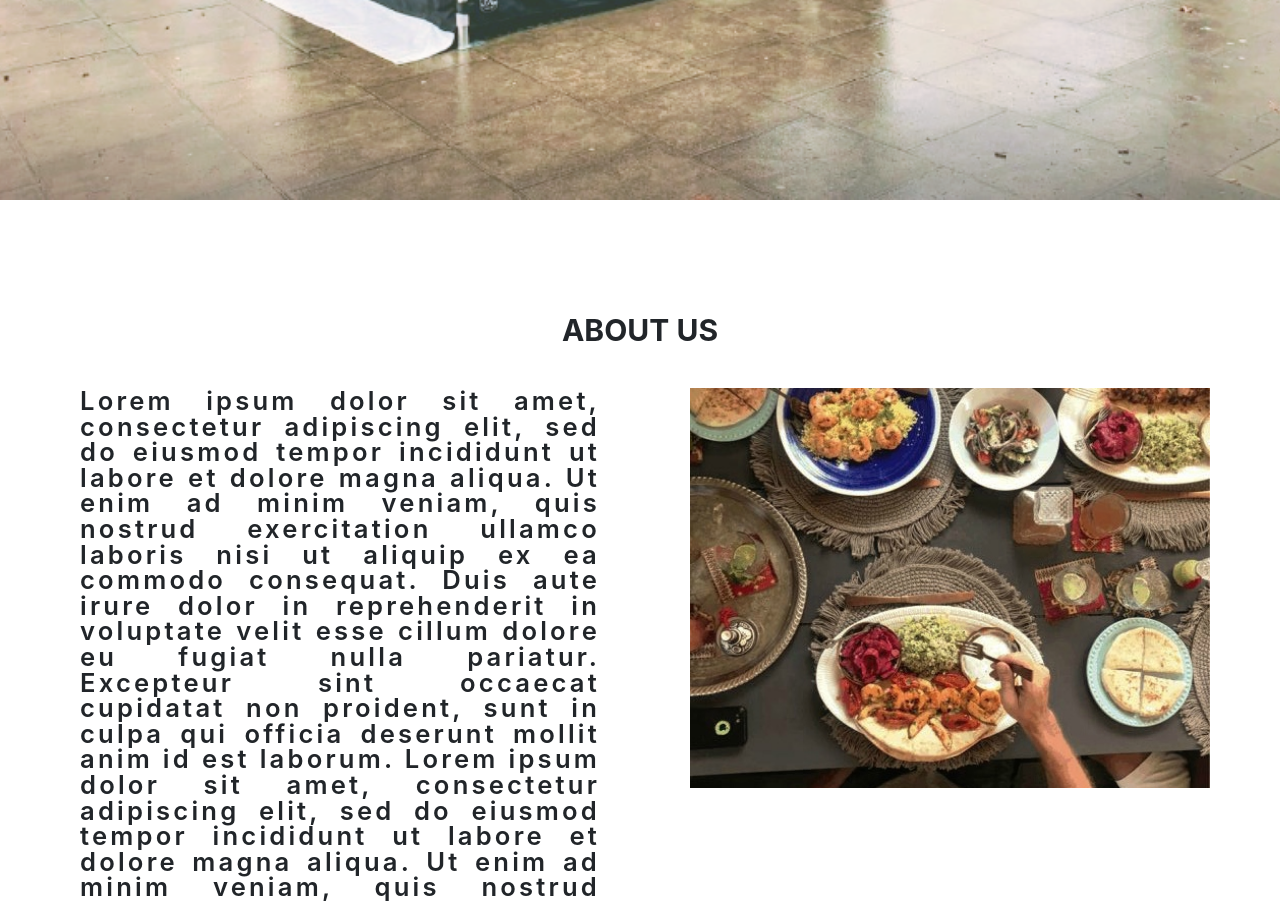
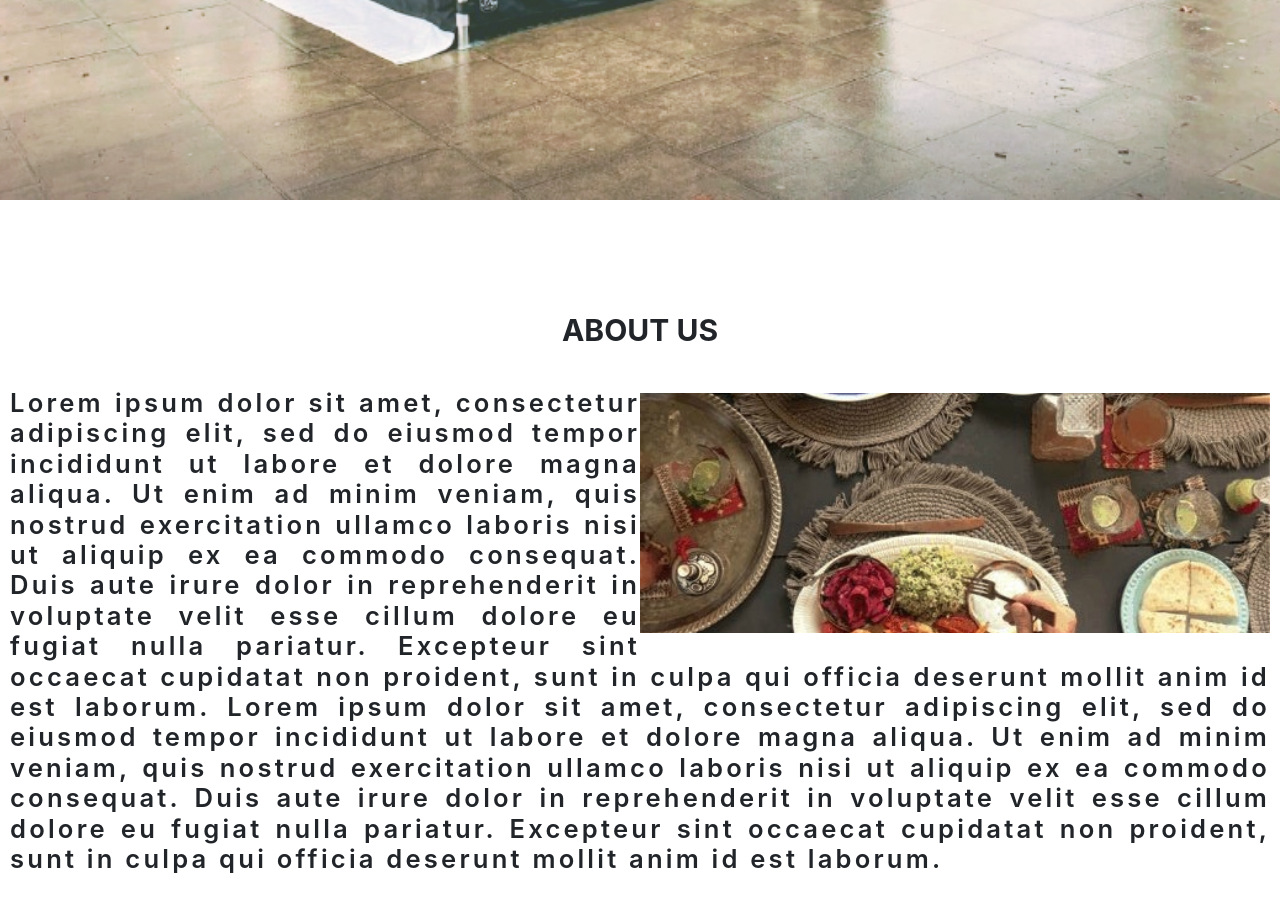
Before and after one commit to alexeykuz-sys/healthybite, a plain HTML site: page index.html in a window 1280 px wide. Shown: the part 600-1501 px from the top of the page. Drawn offline with nearby package versions, Linux system fonts and the light colour scheme.

Commit message:
about page text wrap

```diff
--- a/assets/css/style.css
+++ b/assets/css/style.css
@@ -5,7 +5,7 @@
     padding: 0;
     border: 0;
     box-sizing: border-box;
-    overflow-x: hidden;
+
 }
 
 .body,
@@ -74,6 +74,7 @@ html {
     justify-content: center;
     align-items: center;
     text-align: center;
+
 }
 
 .home-img:before {
@@ -131,23 +132,22 @@ html {
     text-align: center;
 }
 .text-wrapper {
-    display: grid;
-    grid-template-columns: repeat(auto-fill, minmax(500px, 2fr));
-    grid-gap: 5rem;
+    display: flex;
     align-items: flex-start;
-    justify-content: center;
-    margin: 0 auto;
+    justify-content: space-evenly;
+    margin: 0 5px;
     padding:10px;
 }
 
 .image-about {
     background-image: url(../images/about-page.jpg);
-    width: 100%;
-    height: 90vh;
+    width:50%;
+    height: 60vh;
     background-size: cover;
     background-repeat: no-repeat;
     background-position: center center;
-    margin: 5px 10px;
+    margin: 0 20px ;
+    float: right;
 
 }
 
@@ -159,8 +159,10 @@ html {
     line-height: 1.6rem;
     text-align: justify ;
     margin: 5px auto;
-    flex-wrap: wrap;
+
+
 }
+
 
 /*----Menu page----*/
 .menu-wrapper {
@@ -205,7 +207,7 @@ html {
     width: 100%;
     height: auto;
     border-radius: 5%;
-    margin: 10px;
+    margin: 10px auto;
     border: 1px solid black;
 
 }
@@ -344,13 +346,8 @@ input[type=submit]:hover {
 @media screen
  and (max-device-width: 900px)
  and (min-device-width: 300px) {
-    .navbar {
-        font-weight: 700;
-        font-size: 2rem;
-        letter-spacing: 0.2rem;
-        color: rgb(67, 167, 13);
-        background: #fcfcfc;
-        margin-top: 0;
+   .navbar {
+
         height: 5.5rem;
     }
 
@@ -359,22 +356,28 @@ input[type=submit]:hover {
     }
 
     .order-button {
+        font-size: 4rem;
+    }
 
-        font-size: 4rem;
+    .text-wrapper {
+        display: flex;
+        justify-content: center;
+        margin: 0 auto;
+        padding:10px;
 
     }
 
     .image-about {
         background-image: url(../images/about-page.jpg);
-        height: 50vh;
-
+        height: 30vh;
+        margin: 10px auto;
     }
     .text-about {
         font-size: 1.6rem;
         letter-spacing: .2rem;
-        line-height: 1.6rem;
+        line-height: 1.9rem;
         text-align: justify ;
         margin: 5px auto;
-        flex-wrap: wrap;
+        display: flexbox;
     }
 }
--- a/index.html
+++ b/index.html
@@ -17,8 +17,8 @@
         <a class="navbar-brand " href="#home "><img src="assets/images/Logo.jpg " alt="logo image "></a>
         <button class="navbar-toggler toggler-example" type="button" data-toggle="collapse" data-target="#navbarResponsive"
         aria-controls="navbarResponsive" aria-expanded= "false" aria-label="Toggle navigation"><span class="dark-blue-text"><i
-            class="fas fa-bars fa-1x"></i></span></button>
-
+            class="fas fa-bars fa-1x"></i></span>
+        </button>
         <div class="collapse navbar-collapse" id="navbarResponsive">
             <ul class="navbar-nav ml-auto">
                 <li class="nav-item ">
@@ -51,8 +51,11 @@
     <div class="about-center mt-5 text-center">
         <h1>About Us</h1>
     </div>
-    <div class="container text-wrapper">
-        <div class="text-about">
+    <div class="container-fluid text-wrapper">
+        <div class="row">
+            <div class="col-12">
+                <div class="img-fluid image-about "></div>
+                <div class=" text-about">
                     <p>Lorem ipsum dolor sit amet, consectetur adipiscing elit, sed do eiusmod tempor incididunt ut
                     labore et dolore magna aliqua. Ut enim ad minim veniam, quis nostrud exercitation ullamco laboris
                     nisi ut aliquip ex ea commodo consequat. Duis aute irure dolor in reprehenderit in voluptate velit
@@ -63,9 +66,11 @@
                     nisi ut aliquip ex ea commodo consequat. Duis aute irure dolor in reprehenderit in voluptate velit
                     esse cillum dolore eu fugiat nulla pariatur. Excepteur sint occaecat cupidatat non proident, sunt
                     in culpa qui officia deserunt mollit anim id est laborum.</p>
+
                 </div>
-        <div class="image-about"></div>
 
+            </div>
+        </div>
     </div>
 </div>
 <!--About Us-->
```
Lines whose indentation alone changed are shown as unchanged.
